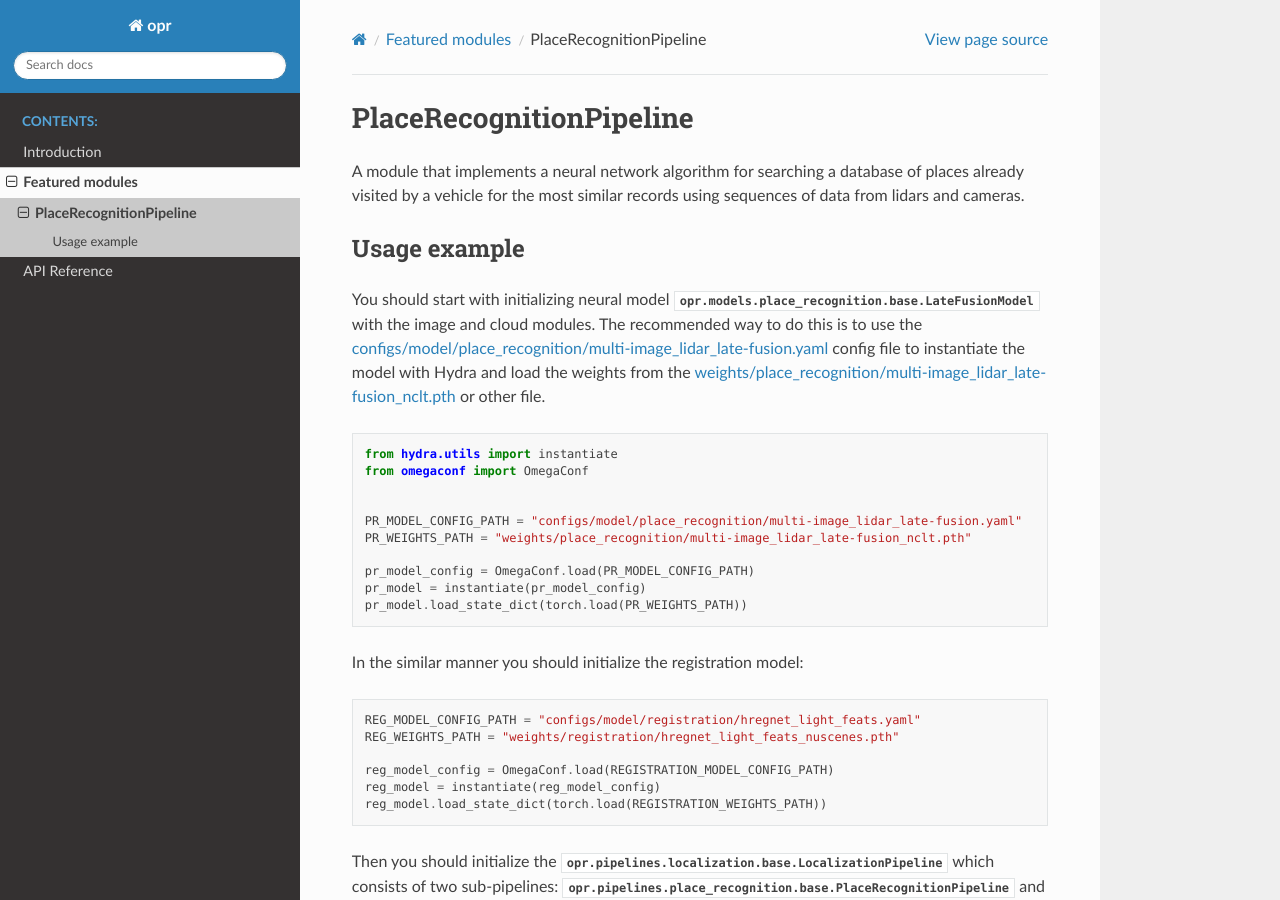
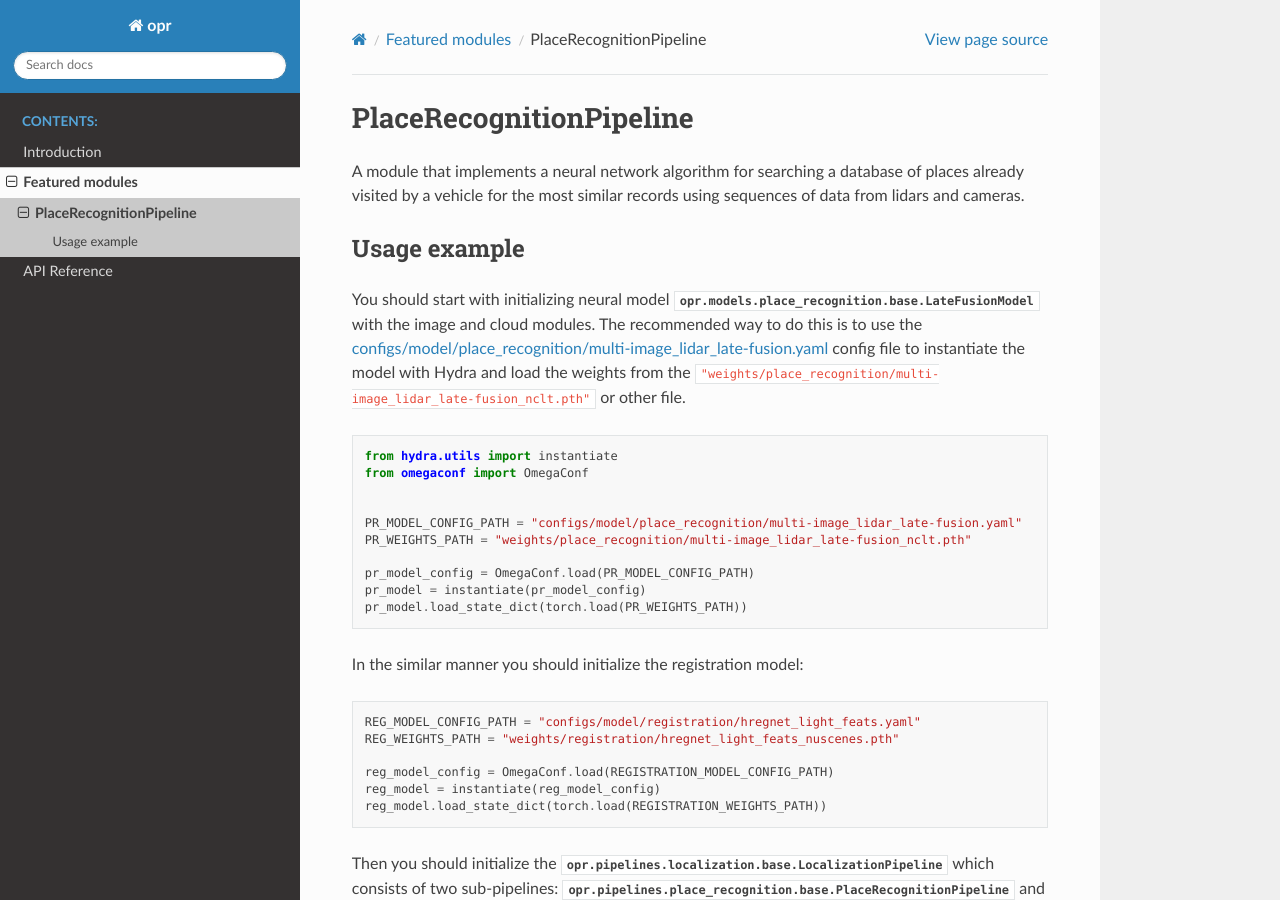
Before and after one commit to OPR-Project/OpenPlaceRecognition, a Sphinx documentation site: the page built from docs/source/featured_modules/01_place_recognition_pipeline.rst, in a window 1280 px wide and 900 px high. Built offline with Sphinx 7.4.7 and the Read the Docs theme 3.1.0, drawn with Linux system fonts in a browser that asks for light colours; part of the change alters nothing that is shown.

```diff
--- a/docs/source/featured_modules/01_place_recognition_pipeline.rst
+++ b/docs/source/featured_modules/01_place_recognition_pipeline.rst
@@ -15,7 +15,7 @@ with the image and cloud modules.
 The recommended way to do this is to use the
 `configs/model/place_recognition/multi-image_lidar_late-fusion.yaml <https://github.com/OPR-Project/OpenPlaceRecognition/blob/main/configs/model/place_recognition/multi-image_lidar_late-fusion.yaml>`_
 config file to instantiate the model with Hydra and load the weights from the
-`weights/place_recognition/multi-image_lidar_late-fusion_nclt.pth <https://github.com/OPR-Project/OpenPlaceRecognition/blob/main/weights/place_recognition/multi-image_lidar_late-fusion_nclt.pth>`_
+``"weights/place_recognition/multi-image_lidar_late-fusion_nclt.pth"``
 or other file.
 
 .. code-block:: python
```
